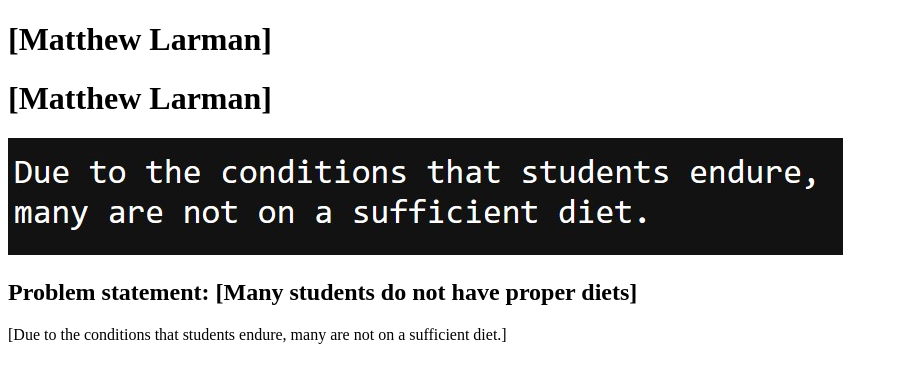
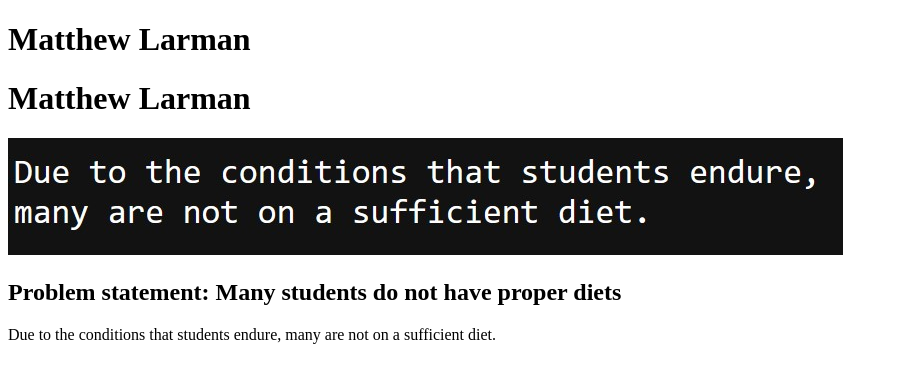
Before and after one commit to CSE-Matt/CSE-Matt.github.io, a plain HTML site: page index.html in a window 1280 px wide. Shown: the whole page, without its empty margins (0-898 px from the left). Drawn offline with Linux system fonts and the light colour scheme.

Commit message:
Update index.html

```diff
--- a/index.html
+++ b/index.html
@@ -1,21 +1,21 @@
 <!DOCTYPE html>
 <html>
  <head>
- <title>CSCE 190: [Matthew Larman]</title>
+ <title>CSCE 190: Matthew Larman</title>
  </head>
  <body>
- <h1>[Matthew Larman]</h1>
+ <h1>Matthew Larman</h1>
  </body>
 </html>
 
 <!-- Problem Statement Assignment -->
-<h1>[Matthew Larman]</h1>
+<h1>Matthew Larman</h1>
 <section class="assign">
     <img src="images/problem-statement.jpg" />
     <section class="assign-det">
-       <h2>Problem statement: [Many students do not have proper diets]</h2>
+       <h2>Problem statement: Many students do not have proper diets</h2>
        <p>
-           [Due to the conditions that students endure, many are not on a sufficient diet.]
+           Due to the conditions that students endure, many are not on a sufficient diet.
       </p>
     </section>
 </section>
```
